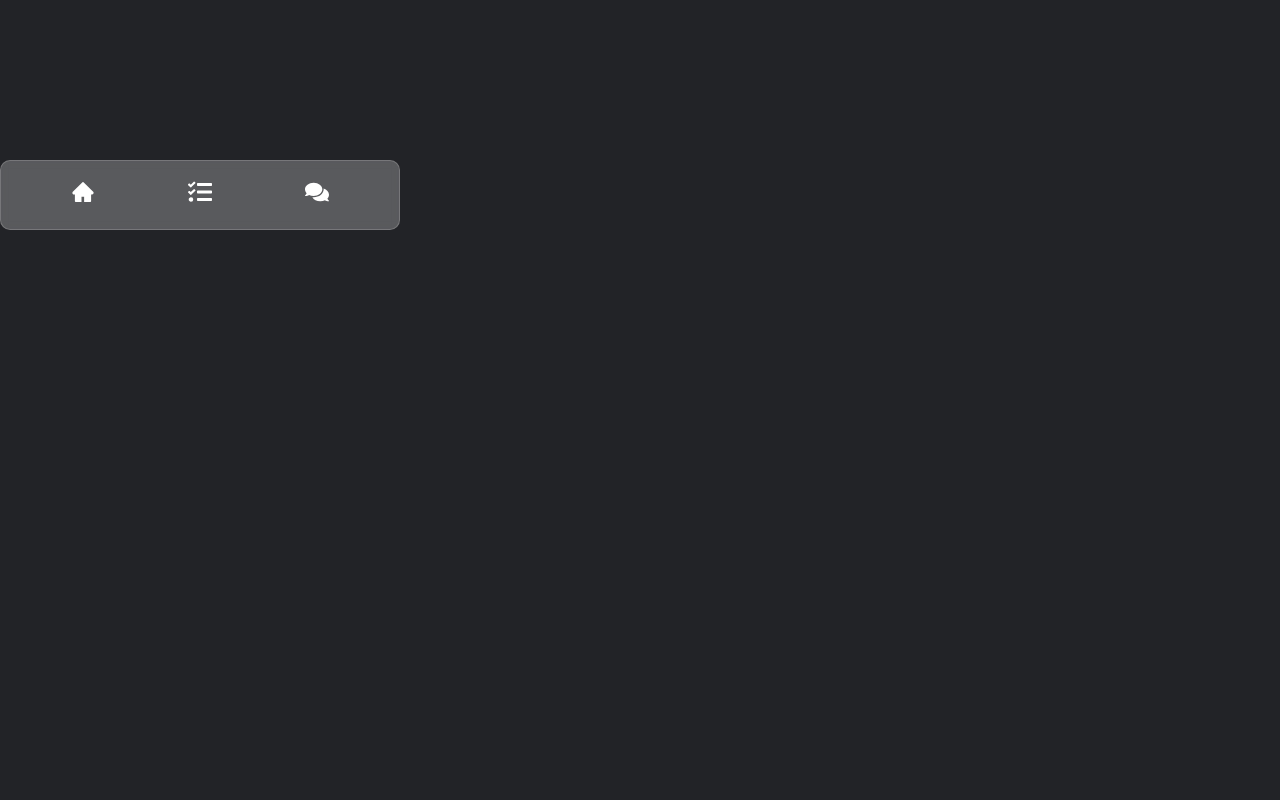
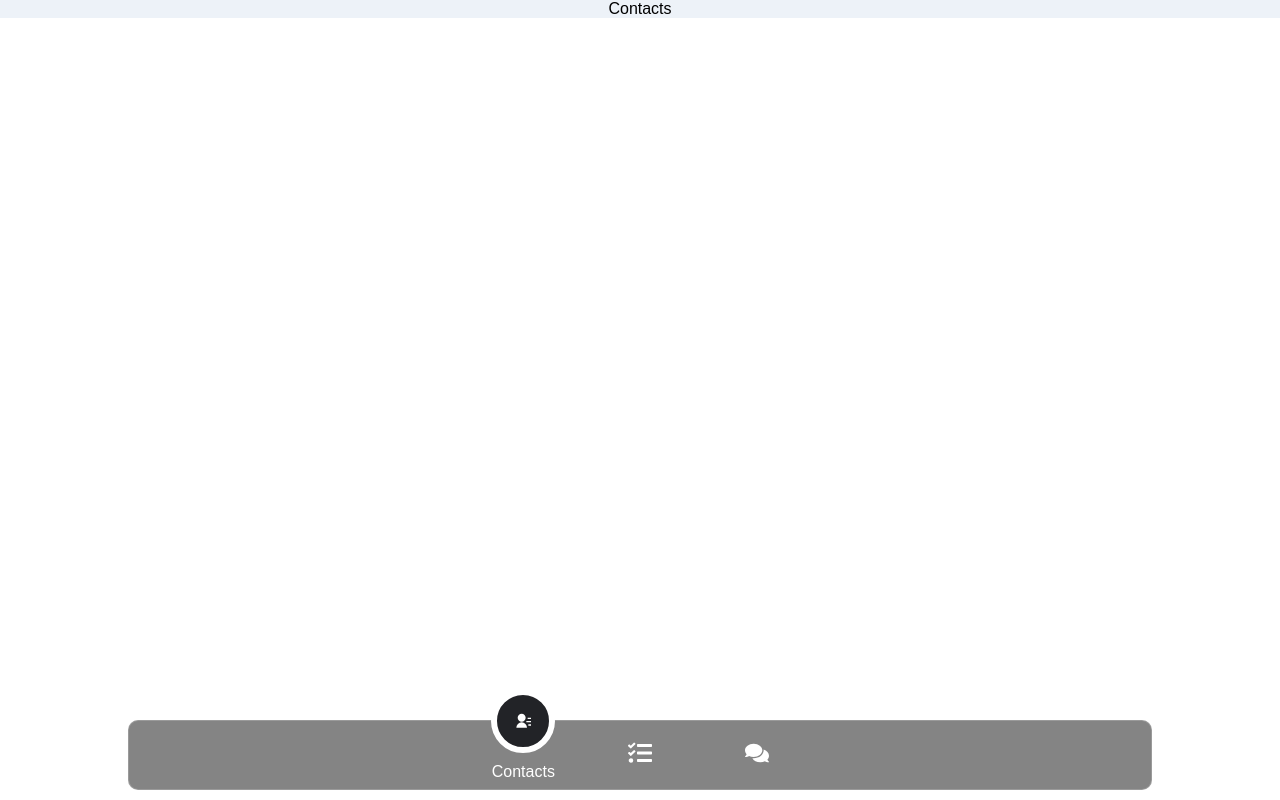
Before and after one commit to Kayeddy/CRM_test, a React (Create React App) app in the folder Client/crm-front/: page / in a window 1280 px wide. Built offline with nearby package versions, Linux system fonts and the light colour scheme.

Commit message:
Started working on Contacts section

```diff
--- a/Client/crm-front/src/App.js
+++ b/Client/crm-front/src/App.js
@@ -1,11 +1,13 @@
 import logo from './logo.svg';
 import './App.scss';
 import { Navigation } from './Components';
+import { Contacts, Tasks, Comments } from './Containers';
 
 function App() {
   return (
-    <div className="app">
+    <div className="app app__flex">
       <Navigation />
+      <Contacts />
     </div>
   );
 }
--- a/Client/crm-front/src/App.scss
+++ b/Client/crm-front/src/App.scss
@@ -3,3 +3,9 @@
   background-color: var(--primary-color);
   font-family: var(--font-base);
 }
+
+.app__flex {
+  display: flex;
+  justify-content: center;
+
+}
--- a/Client/crm-front/src/Components/Navigation/Nav.jsx
+++ b/Client/crm-front/src/Components/Navigation/Nav.jsx
@@ -1,22 +1,28 @@
 import { React, useState } from 'react';
 import * as AiIcons from 'react-icons/ai';
 import * as FaIcons from 'react-icons/fa';
+import * as RiIcons from 'react-icons/ri';
+
 
 import './Nav.scss';
 
 const Nav = () => {
+
+    const [active, setActive] = useState('Contacts');
+
+
   return (
     <div className='app__navigation'>
         <ul>
             {
-                [{name: 'Contacts', icon: <AiIcons.AiFillHome /> }, {name: 'Tasks', icon: <FaIcons.FaTasks />}, {name: 'Comments', icon: <FaIcons.FaComments /> }].map((listItem) => (
-                    <li key={listItem}>
-                        <a href="">
-                            <span className='app__navigation-icon'>
+                [{name: 'Contacts', icon: <RiIcons.RiContactsFill /> }, {name: 'Tasks', icon: <FaIcons.FaTasks />}, {name: 'Comments', icon: <FaIcons.FaComments /> }].map((listItem, index) => (
+                    <li key={index} onClick = { () => setActive(listItem.name)}>
+                        <a href="#">
+                            <span className= { active === listItem.name ? 'navigation__icon-active' : 'app__navigation-icon' }>
                                 { listItem.icon }
                             </span>
 
-                            <span className='app__navigation-list-item'>
+                            <span className= { active === listItem.name ? 'navigation__list-item-active' : 'app__navigation-list-item' }>
                                  { listItem.name }
                             </span>
                         </a>
--- a/Client/crm-front/src/Components/Navigation/Nav.scss
+++ b/Client/crm-front/src/Components/Navigation/Nav.scss
@@ -1,8 +1,8 @@
 .app__navigation {
-    margin-top: 10rem;
+    margin-top: 90vh;
     width: 400px;
     height: 70px;
-    background: rgba(255, 255, 255, 0.25);
+    background: rgba(50, 50, 50, 0.60);
     border: 1px solid rgba(255, 255, 255, 0.18);
     position: fixed;
     z-index: 2;
@@ -22,7 +22,7 @@
             list-style: none;
             width: 100%;
             height: 100%;
-            z-index: 1;
+            z-index: 3;
 
             a {
                 text-decoration: none;
@@ -38,11 +38,14 @@
 
                 .app__navigation-icon {
                     position: relative;
-                    display: block;
                     line-height: 75px;
                     font-size: 1.5rem;
                     text-align: center;
-                    transition: all 0.3s ease-in-out;
+                    border-radius: 50%;
+                    box-shadow: none;
+                    padding-top: 0.3rem;
+                    background-color: transparent;
+                    background: transparent;
                 }
 
                 .app__navigation-list-item {
@@ -50,24 +53,47 @@
                     font-weight: 400;
                     font-size: 0.80rem;
                     letter-spacing: 0.05rem;
+                    opacity: 0;
+                }
+
+                .navigation__icon-active {
+                    display: flex;
+                    justify-content: center;
+                    align-items: center;
+                    width: 4rem;
+                    height: 4rem;
+                    background-color: #222327;
+                    border-radius: 50%;
+                    position: relative;
+                    transform: translateY(-25px);
+                    border: 6px solid white;
+                    transition: all 0.2s ease-in-out;
+                    box-shadow: -20px -20px -20px 10px #222327;
+                }
+
+                .navigation__list-item-active {
+                    opacity: 1;
+                    transform: translateY(-15px);
                     transition: all 0.3s ease-in-out;
-                    opacity: 0;
-                    transform: translateY(20px);
+
                 }
             }
 
-            &:hover {
-                a {
-                    .app__navigation-icon {
-                        transform: translateY(-35px);
-                    }
 
-                    .app__navigation-list-item {
-                        opacity: 1;
-                        transform: translateY(10px);
-                    }
-                }
-            }
         }
     }
+
+    @media screen and (max-width: 900px)
+    {
+        width: 99%;
+    }
+    @media screen and (min-width: 800px)
+    {
+        width: 80%;
+    }
+    @media screen and (max-width: 1200px)
+    {
+        width: 80%;
+        margin-top: 88vh;
+    }
 }
--- /dev/null
+++ b/Client/crm-front/src/Containers/Contacts/Contacts.jsx
@@ -0,0 +1,11 @@
+import React from 'react'
+
+const Contacts = () => {
+  return (
+    <div>
+        Contacts
+    </div>
+  )
+}
+
+export default Contacts
--- /dev/null
+++ b/Client/crm-front/src/Containers/index.js
@@ -0,0 +1,3 @@
+export { default as Contacts } from './Contacts/Contacts';
+export { default as Tasks } from './Tasks/Tasks';
+export { default as Comments } from './Comments/Comments';
--- a/Client/crm-front/src/index.css
+++ b/Client/crm-front/src/index.css
@@ -12,5 +12,5 @@
 }
 
 body {
-  background-color: #222327;
+  background-color: white;
 }
```
Also changed, not shown: Client/crm-front/src/Containers/Comments/Comments.jsx (added), Client/crm-front/src/Containers/Comments/Comments.scss (added), Client/crm-front/src/Containers/Contacts/Contacts.scss (added), Client/crm-front/src/Containers/Tasks/Tasks.jsx (added), Client/crm-front/src/Containers/Tasks/Tasks.scss (added).
